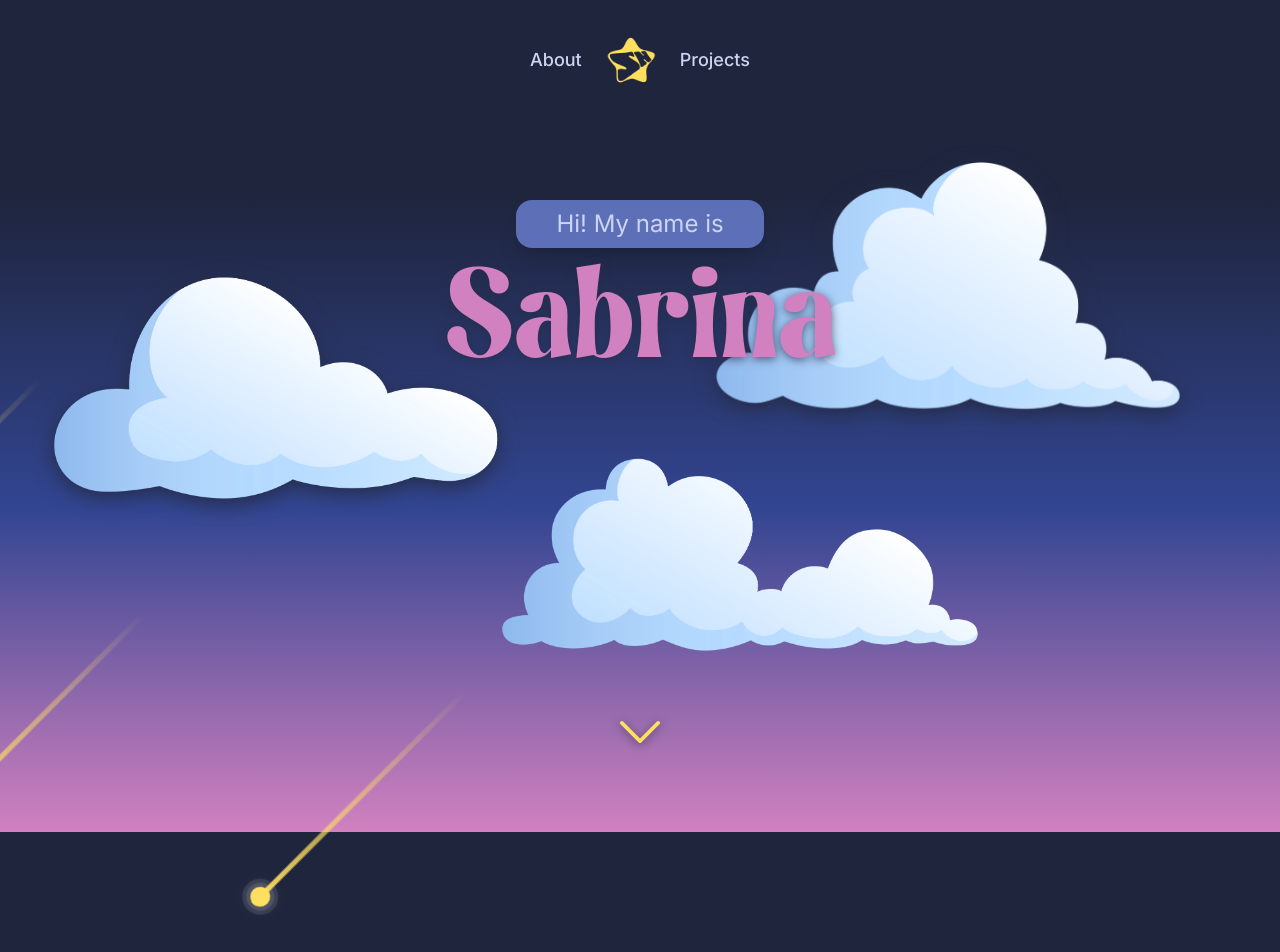
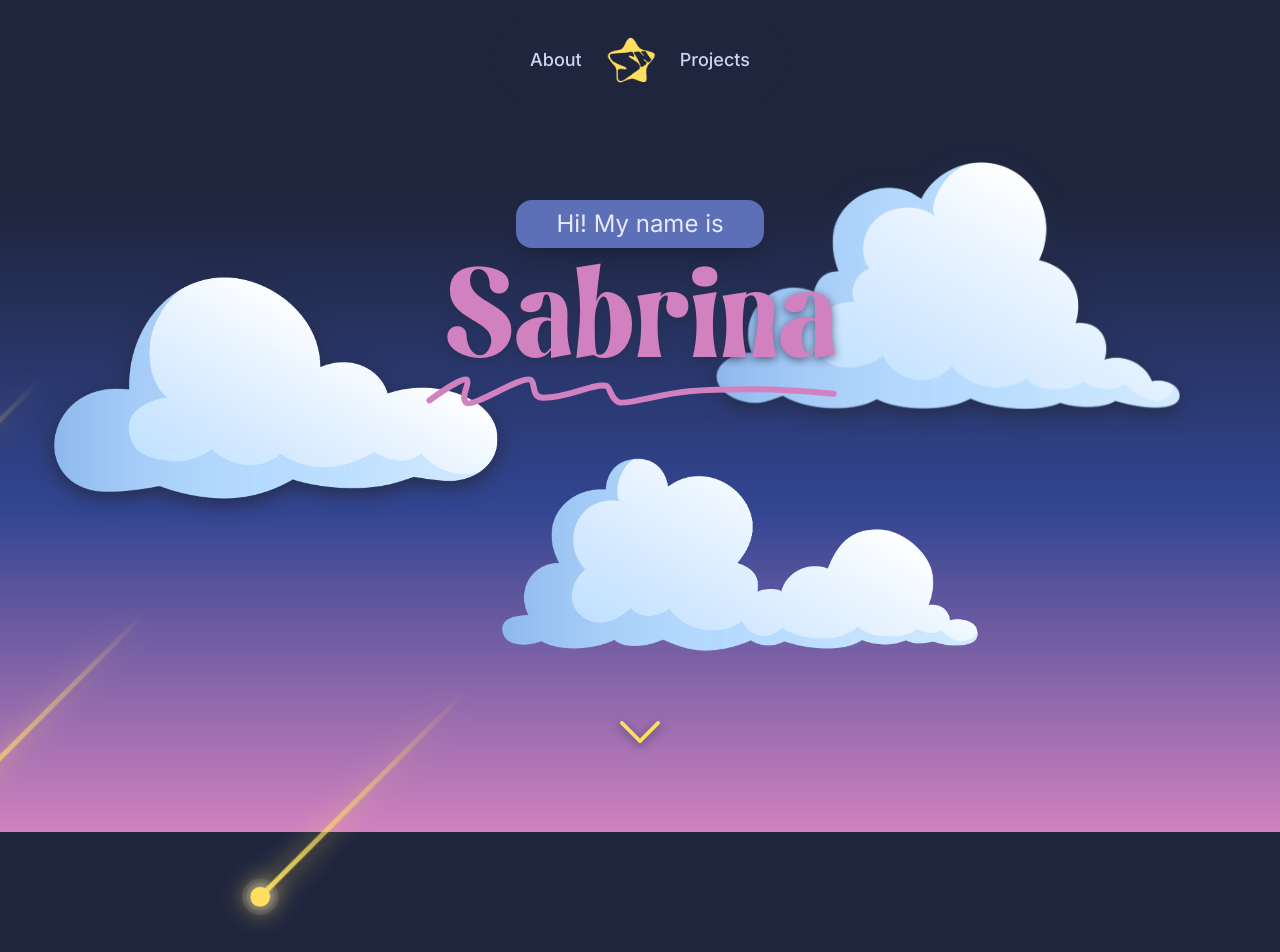
Before and after one commit to thewildc4rd/portfolio, a Next.js app: page / in a window 1280 px wide. Shown: the top 952 px of the page. Built offline with nearby package versions, Linux system fonts and the light colour scheme.

Commit message:
squiggle done

```diff
--- a/app/globals.css
+++ b/app/globals.css
@@ -14,7 +14,7 @@
   --naples-yellow: #FEDF5F;
   --emerald: #23D18B;
   --lavender: #CCD4F1;
-  --lavender-light: #ccd4f16e;
+  --lavender-light: #e5eafb;
 }
 
 @font-face {
@@ -75,8 +75,18 @@ nav {
   background: var(--naples-yellow);
   border-radius: 50%;
   box-shadow: 0 0 0 4px rgba(255, 255, 255, 0.1), 0 0 0 8px rgba(255, 255, 255, 0.1), 0 0 20px rgba(255, 255, 255, 0.1);
-  animation: animate 3s linear forwards;
+  animation: glow 4s ease-out infinite alternate-reverse;
   z-index: 1;
+}
+
+@keyframes glow {
+  from {
+    filter: drop-shadow(0px 0px 0px var(--naples-yellow));
+  }
+
+  to {
+    filter: drop-shadow(0px 1px 20px var(--naples-yellow));
+  }
 }
 
 .shooting-star:nth-of-type(1) {
@@ -151,3 +161,15 @@ nav {
     transform: translateY(15px);
   }
 }
+
+.squiggle {
+  stroke-dasharray: 1600;
+  stroke-dashoffset: 1600;
+  animation: draw 1.2s ease-in forwards;
+}
+
+@keyframes draw {
+  to {
+    stroke-dashoffset: 0;
+  }
+}
--- a/components/Footer.js
+++ b/components/Footer.js
@@ -3,7 +3,7 @@ import Link from 'next/link';
 
 export default function Footer() {
   return (
-    <footer className='w-full h-320 bg-oxford-blue text-lavender-light flex flex-col place-content-center items-center gap-4 p-16 max-[600px]:p-10'>
+    <footer className='w-full h-320 bg-oxford-blue text-lavender text-opacity-80 flex flex-col place-content-center items-center gap-4 p-16 max-[600px]:p-10'>
       <div className='flex flex-row gap-2'>
         <Link
           href={'https://www.linkedin.com/in/sabrina-nahabedian/'}
--- a/components/HomeSky.js
+++ b/components/HomeSky.js
@@ -31,10 +31,25 @@ const HomeSky = (props) => {
       id='sky'
       className='h-[94svh] w-screen relative flex flex-col justify-start items-center p-10'
     >
-      <h2 className='mt-20 text-2xl bg-glaucous bg-opacity-85 hover:bg-opacity-100 px-10 py-2 rounded-2xl shadow-xl hover:-translate-y-2 transition-all hover:-rotate-3'>
+      <h2 className='mt-20 text-2xl text-lavender-light bg-glaucous bg-opacity-85 hover:bg-opacity-100 px-10 py-2 rounded-2xl shadow-xl hover:-translate-y-2 transition-all hover:-rotate-3'>
         Hi! My name is
       </h2>
       <h1 className='text-9xl text-sky-magenta'>Sabrina</h1>
+      <svg
+        xmlns='http://www.w3.org/2000/svg'
+        viewBox='0 0 1491 117'
+        className='z-10 w-[450px] ml-5'
+      >
+        <path
+          class='squiggle'
+          fill='none'
+          stroke='#D181BF'
+          stroke-miterlimit='10'
+          stroke-width='20'
+          stroke-linecap='round'
+          d='M14.5 81C14.5 81 127 -2.00003 138.5 12.5C150 27 116 65 135 87.5C154 110 317.237 -1.83905 349.5 12.5C367.5 20.4999 349.5 72 391 72C485.161 72 552.849 23.2382 600 32.5C614.5 35.3482 615 79.5 644 87.5C673 95.5 779.874 58.8597 875.5 50.5C962.487 42.8955 1011.68 43.3055 1099 44C1195.18 44.7649 1354 58.5 1354 58.5'
+        />
+      </svg>
       {[1, 2, 3].map((num) => (
         <motion.img
           key={num}
--- a/tailwind.config.js
+++ b/tailwind.config.js
@@ -19,7 +19,7 @@ module.exports = {
         'naples-yellow': '#FEDF5F',
         emerald: '#23D18B',
         lavender: '#CCD4F1',
-        'lavender-light': '#ccd4f16e',
+        'lavender-light': '#e5eafb',
       },
       backgroundImage: {
         'gradient-radial': 'radial-gradient(var(--tw-gradient-stops))',
```
